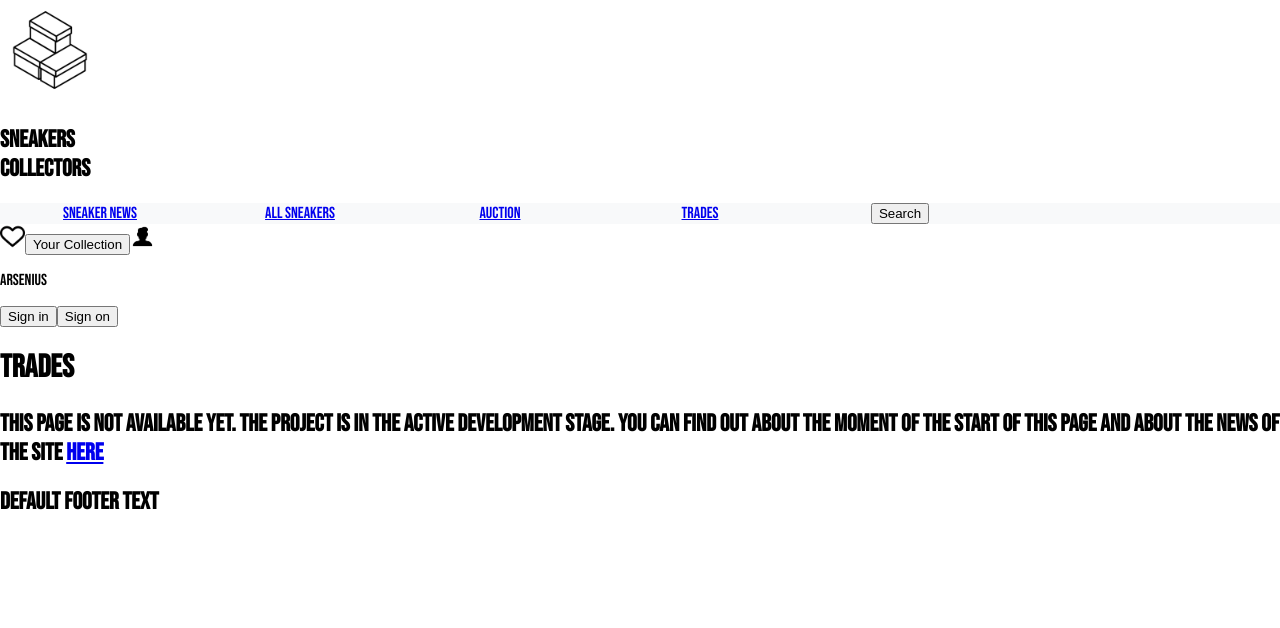
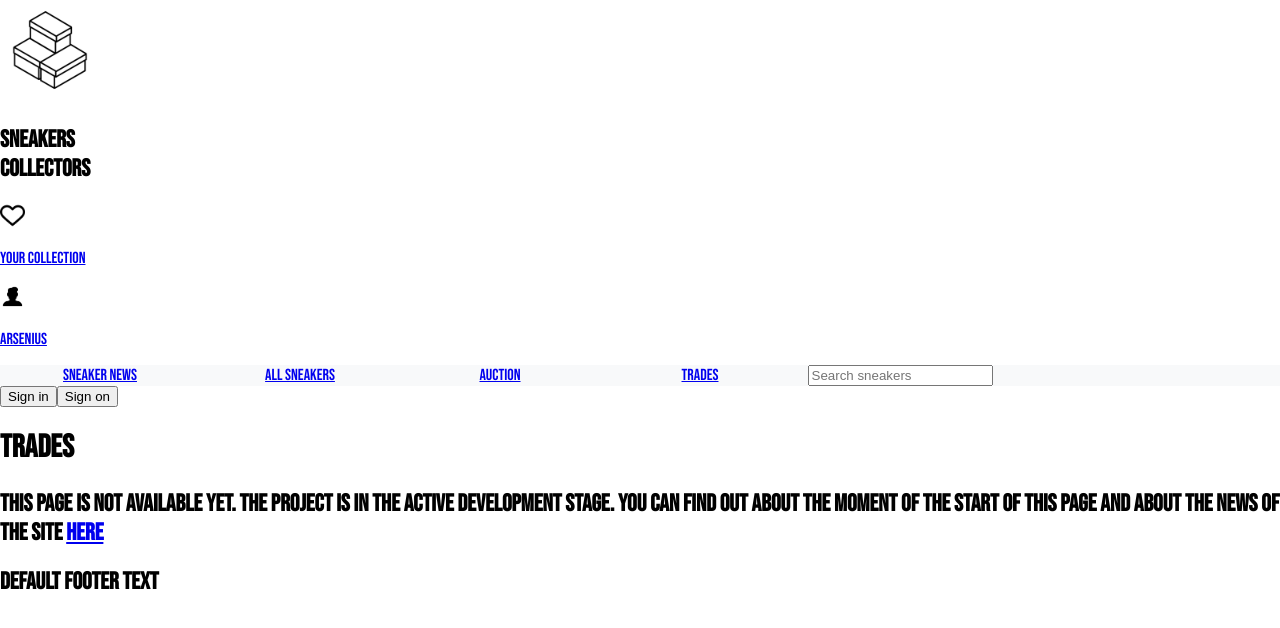
Before and after one commit to arsen1us/sneaker-collectors_frontend, a React (Create React App) app: page /trades in a window 1280 px wide. Shown: the top 628 px of the page. Built offline with nearby package versions, Linux system fonts and the light colour scheme.

Commit message:
Create infinite scroll list with sneaker samples in the tab ALL SNEAKERS

```diff
--- a/src/components/Header.js
+++ b/src/components/Header.js
@@ -30,14 +30,40 @@ function Header() {
     return(
         <BrowserRouter>
             <header>
+                <div class='header-container'>
                     <div>
-                    <div>
+                        <div class='logo-and-title-container'>
+                            <div class='logo'>
                                 <Link to='/'><img src="./images/sneaker_collectors_logo.png" width='100px' alt=''/></Link>
                             </div>
-                    <div>
+                            <div class='title'>
                                 <h2>Sneakers<br/>Collectors</h2>
                             </div>
                         </div>
+                        <div class='header-menu-container'>
+                            <div>
+                                <Link to=''>
+                                    <img src="./icons/heart.png" width='25px' alt='profile'/>
+                                </Link>
+                            </div>
+                            <div>
+                                <Link to=''>
+                                    <p>Your Collection</p>
+                                </Link>
+                            </div>
+                            <div>
+                                <Link to=''>
+                                    <img src='./images/default_user_photo.png' width='25px' alt=''/>
+                                </Link>
+                            </div>
+                            <div>
+                                <Link to=''>
+                                    <p>Arsenius</p>
+                                </Link>
+                            </div>
+                        </div>
+                    </div>
+                    <div>
                         <nav class='nav-menu'>
                             <div>
                                 <Link to='/sneaker-news'>Sneaker NEWS</Link>
@@ -52,13 +78,13 @@ function Header() {
                                 <Link to='/trades'>Trades</Link>
                             </div>
                             <div>
-                        <button>Search</button>
+                                <input
+                                type='text'
+                                placeholder="Search sneakers"/>
                             </div>
                         </nav>
-                <img src="./icons/heart.png" width='25px' alt=''/>
-                <button>Your Collection</button>
-                <img src='./images/default_user_photo.png' width='25px' alt=''/>
-                <p>Arsenius</p>
+                    </div>
+                </div>
 
                 <button onClick={toggleRegPopup}>Sign in</button>
                 <Popup show = {showRegPopup} handleClose={toggleRegPopup}>
--- a/src/pages/AllSneakersPage.js
+++ b/src/pages/AllSneakersPage.js
@@ -1,10 +1,49 @@
-import React from "react";
+import {useState, useEffect} from "react";
+import axios from "axios";
 
 function AllSneakersPage() {
+    const [items, setItems] = useState([]);
+    const[page, setPage] = useState(10);
+    const[loading, setLoading] = useState(false);
+
+    useEffect(() => {
+        loadItems();
+    }, [page]);
+
+    const loadItems = async () => {
+        setLoading(true);
+
+        const response = await axios.get(`https://localhost:7190/api/sn-overview/${page}`);
+        // const sneakersData = JSON.parse(response.data);
+        setItems(prevItems => [...prevItems, ...response.data]);
+        setLoading(false);
+    };
+
+    const scrollHandler = () => {
+        if(window.innerHeight + document.documentElement.scrollTop >= document.documentElement.offsetHeight){
+            setPage(prevPage => prevPage + 10);
+        }
+        // const timeoutId = setTimeout(scrollHandler, 1000);
+        // return () => clearTimeout(timeoutId);
+    };
+
+    useEffect(() => {
+        window.addEventListener('scroll', scrollHandler);
+        return () => window.removeEventListener('scroll', scrollHandler)
+    }, []);
     return (
         <div>
             <h1>ALL SKEAKERS</h1>
             <h2>This page is not available yet. The project is in the active development stage. You can find out about the moment of the start of this page and about the news of the site <a href="https://t.me/arsen1us">here</a></h2>
+            <div>
+                    {items.map((item, index) => (
+                        <li key={index}>
+                            <div>
+                                Id - {item.Id}, model - {item.Model}, discription - {item.Discription}, brand id - {item.BrandId}, color - {item.Color}
+                            </div>
+                        </li>))}
+            </div>
+            {loading && <p>Loading...</p>}
         </div>
     );
 };
```
Lines whose indentation alone changed are shown as unchanged.
